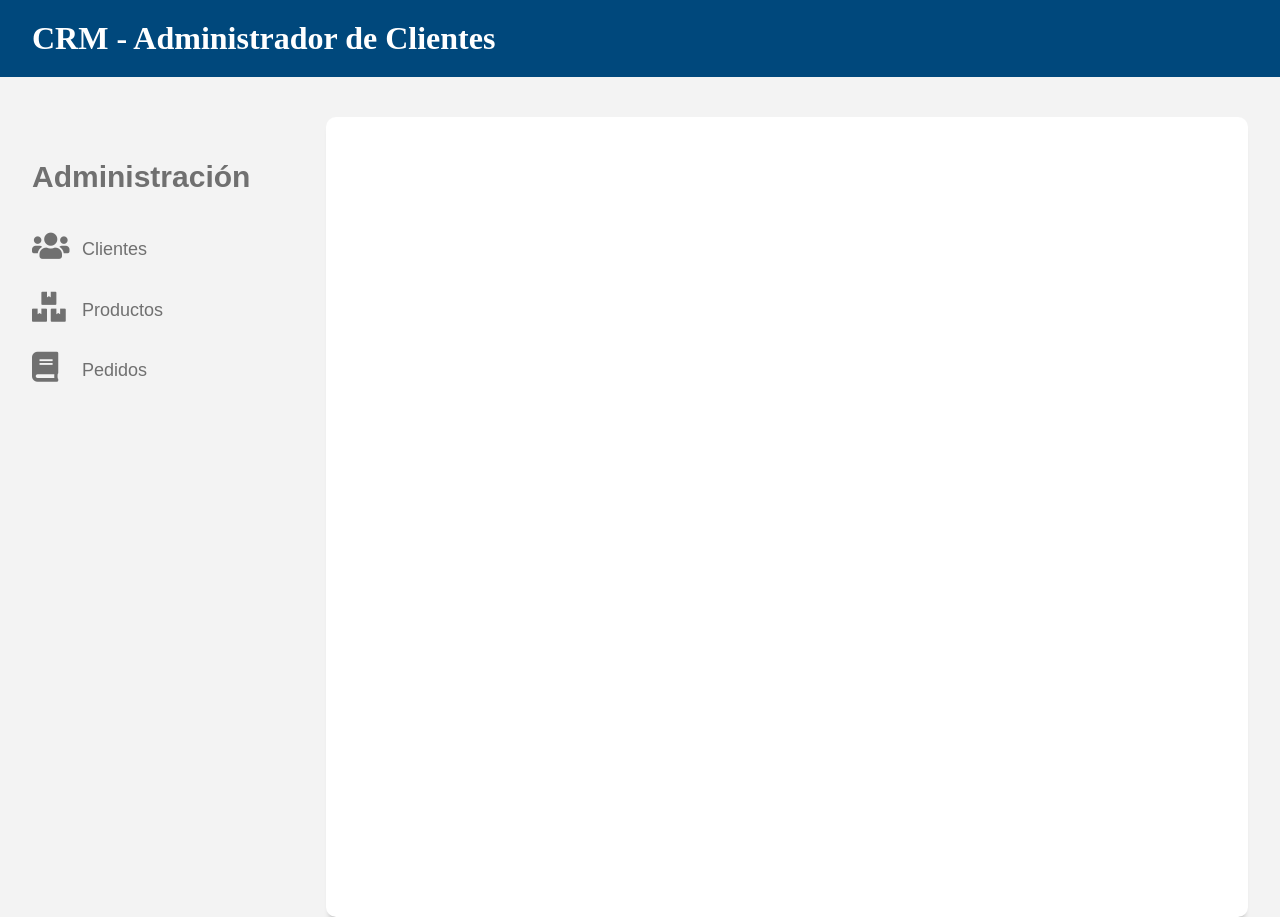
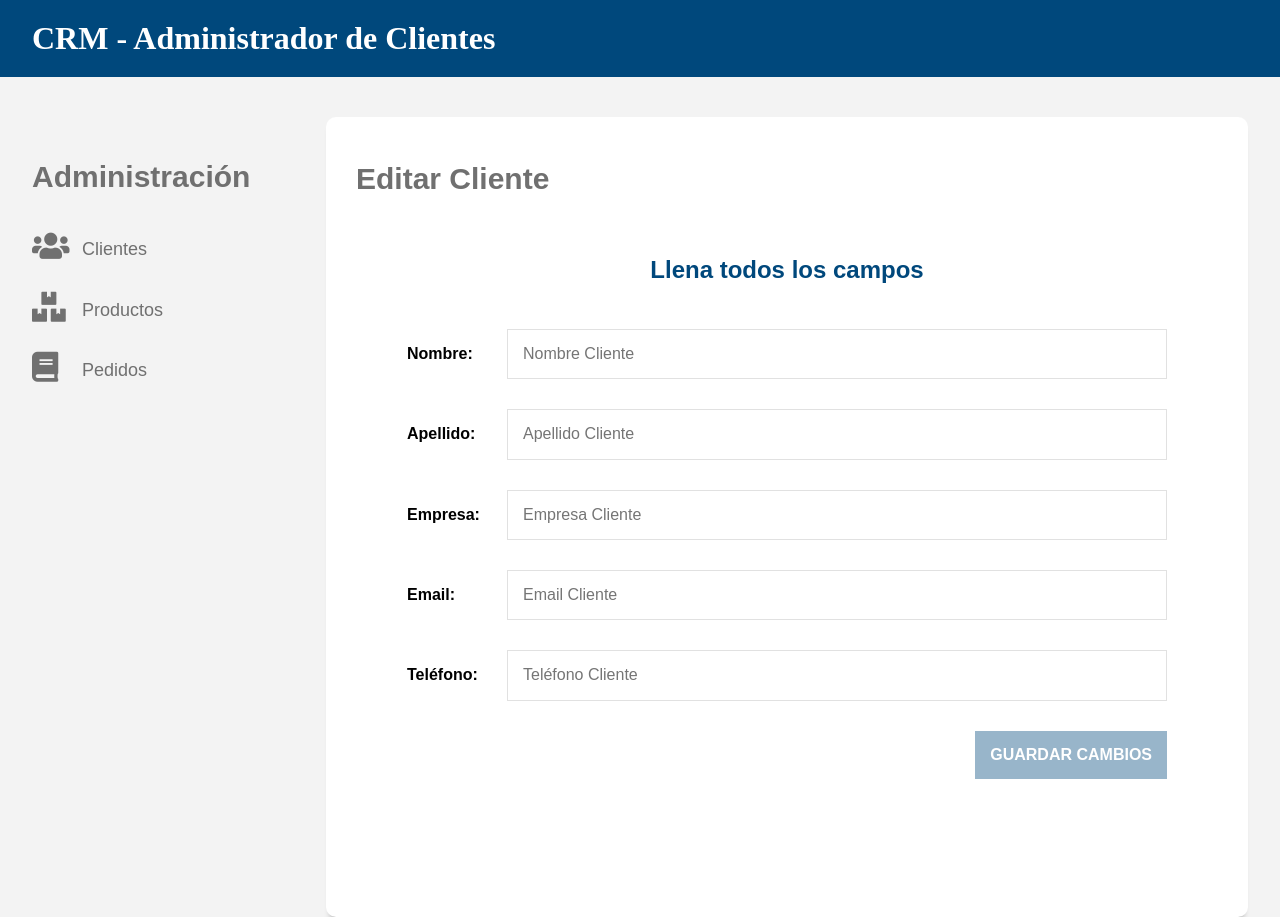
Before and after one commit to joseluisseg05/c_u_node_clientereact, a React (Create React App) app: page /clientes/editar/1 in a window 1280 px wide. Built offline with nearby package versions, Linux system fonts and the light colour scheme; no server answers.

Commit message:
Editar Cliente

```diff
--- a/src/App.js
+++ b/src/App.js
@@ -11,6 +11,7 @@ import Navegacion from './components/layout/Navegacion';
 //clientes
 import Clientes from './components/clients/Clientes';
 import NuevoCliente from './components/clients/nuevoCliente';
+import EditarCliente from './components/clients/EditarCliente';
 
 //productos
 import Productos from './components/product/Productos';
@@ -29,6 +30,7 @@ function App(){ //dentro del return es jsx por lo cual se comenta distinto
             <Switch> {/* lugar en donde poner las rutas */}
               <Route exact path="/" component={Clientes} /> {/* Ruta */}
               <Route exact path="/clientes/nuevo" component={NuevoCliente} />
+              <Route exact path="/clientes/editar/:id" component={EditarCliente} />
 
               <Route exact path="/productos" component={Productos} />
 
--- a/src/components/clients/Cliente.js
+++ b/src/components/clients/Cliente.js
@@ -1,4 +1,5 @@
 import React from "react";
+import { Link } from 'react-router-dom';
 
 function Cliente({cliente}) {
     const { _id, nombre, apellido, empresa, email, telefono } = cliente;
@@ -11,14 +12,14 @@ function Cliente({cliente}) {
                 <p>Tel: {telefono}</p>
             </div>
             <div className="acciones">
-                <a href="#" className="btn btn-azul">
+                <Link to={`/clientes/editar/${_id}`} className="btn btn-azul">
                     <i className="fas fa-pen-alt"></i>
-          Editar Cliente
-        </a>
+                    Editar Cliente
+                </Link>
                 <button type="button" className="btn btn-rojo btn-eliminar">
                     <i className="fas fa-times"></i>
-          Eliminar Cliente
-        </button>
+                    Eliminar Cliente
+                </button>
             </div>
         </li>
     );
--- /dev/null
+++ b/src/components/clients/EditarCliente.js
@@ -0,0 +1,150 @@
+import React, { Fragment, useState, useEffect } from 'react';
+import Swal from 'sweetalert2';
+import { withRouter } from 'react-router-dom'
+
+import clienteAxios from '../../config/axios';
+
+function EditarCliente(props) {
+    //obtener el id
+    const { id } = props.match.params;
+
+    const [cliente, datosCliente ] = useState({ // iniciaralizar {} porque es un objeto
+        nombre: '',
+        apellido: '',
+        empresa: '',
+        email: '',
+        telefono: ''
+    })
+
+    //Query API
+    const consultarAPI = async () => {
+        const clienteConsulta = await clienteAxios.get(`/clientes/${id}`, cliente);
+
+        datosCliente(clienteConsulta.data.cliente);//data.cliente (cliente) viene el back
+    }
+
+    //useEffect, cuando el componente carga
+    useEffect( () => {
+        consultarAPI();
+    }, [])
+
+    const actualizarState = e => {
+        //almacena lo que el usuario escribe
+        datosCliente({
+            //obtener una copia del state act
+            ...cliente,//concervar los valores previos
+            [e.target.name]: e.target.value//identificador del input y su valor(lo que se escribe)
+        })
+    }
+
+    //peticion por axios
+    const actualizarCliente = e => {
+        e.preventDefault();
+
+        clienteAxios.put(`/clientes/${cliente._id}`, cliente).then( res => {
+            if(res.data.code === 11000) { //por se cambian el correo
+                Swal.fire({
+                    type: 'error',
+                    title: 'Oops...',
+                    text: 'Ya existe un cliente ligado a ese correo'
+                })
+            } else {
+                Swal.fire(
+                    'Exito!',
+                    'Se actualizo los datos del Cliente',
+                    'success'
+                )
+            }
+            //redireccion
+            props.history.push('/')
+        })
+    }
+
+    //validar cliente
+    const validarCliente = () => {
+        //desestructuracion
+        const { nombre, apellido, email, empresa, telefono } = cliente;
+
+        //revizar las propiedades del state
+        let valido = !nombre.length || !apellido.length || !email.length || !empresa.length || !telefono.length;
+
+        return valido;
+    }
+
+    return (
+        <Fragment>
+            <h2>Editar Cliente</h2>
+            <form onSubmit={actualizarCliente}>
+                <legend>Llena todos los campos</legend>
+
+                <div className="campo">
+                    <label>Nombre:</label>
+                    <input
+                        type="text"
+                        placeholder="Nombre Cliente"
+                        name="nombre"
+                        onChange={actualizarState}
+                        value={cliente.nombre}
+                    />
+                </div>
+
+                <div className="campo">
+                    <label>Apellido:</label>
+                    <input
+                        type="text"
+                        placeholder="Apellido Cliente"
+                        name="apellido"
+                        onChange={actualizarState}
+                        value={cliente.apellido}
+                    />
+                </div>
+
+                <div className="campo">
+                    <label>Empresa:</label>
+                    <input
+                        type="text"
+                        placeholder="Empresa Cliente"
+                        name="empresa"
+                        onChange={actualizarState}
+                        value={cliente.empresa}
+                    />
+                </div>
+
+                <div className="campo">
+                    <label>Email:</label>
+                    <input
+                        type="email"
+                        placeholder="Email Cliente"
+                        name="email"
+                        onChange={actualizarState}
+                        value={cliente.email}
+                    />
+                </div>
+
+                <div className="campo">
+                    <label>Teléfono:</label>
+                    <input
+                        type="tel"
+                        placeholder="Teléfono Cliente"
+                        name="telefono"
+                        onChange={actualizarState}
+                        value={cliente.telefono}
+                    />
+                </div>
+
+                <div className="enviar">
+                    <input
+                        type="submit"
+                        className="btn btn-azul"
+                        value="Guardar Cambios"
+                        disabled={ validarCliente() }
+                    />
+                </div>
+
+            </form>
+        </Fragment>
+    )
+}
+
+//HOC funcion que toma un componente y retorna otro
+export default withRouter(EditarCliente);
```
